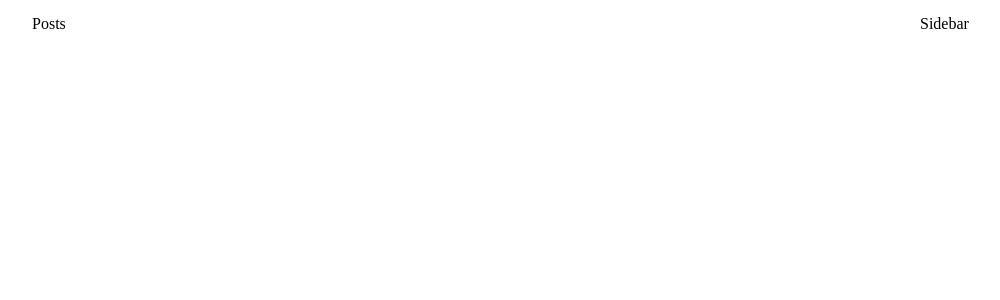
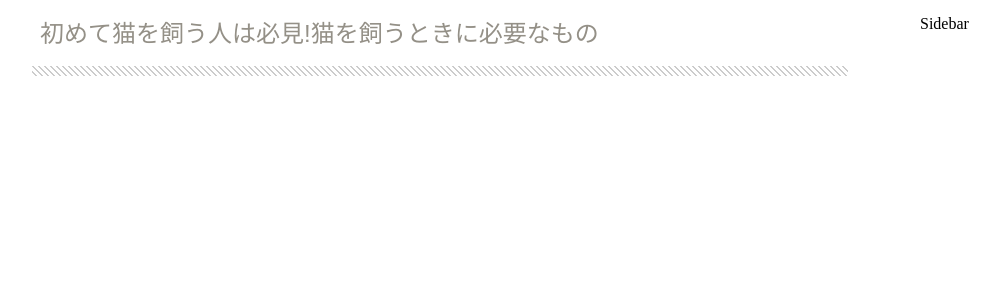
Before and after one commit to KotaSC/html-css-practice-next, a Next.js app in the folder chapter3/: page / in a window 1280 px wide. Shown: the top 300 px of the page, without its empty margins (8-1008 px from the left). Built offline with nearby package versions, Linux system fonts and the light colour scheme.

Commit message:
styling PostTitle component

```diff
--- /dev/null
+++ b/chapter3/components/Posts/PostTitle.tsx
@@ -0,0 +1,38 @@
+import styled from "styled-components";
+
+const S_Post = styled.div`
+  padding-bottom: 10px;
+  background-image: linear-gradient(
+    45deg,
+    #fff 30%,
+    #ccc 30%,
+    #ccc 50%,
+    #fff 50%,
+    #fff 80%,
+    #ccc 80%,
+    #ccc 100%
+  );
+  background-size: 6px 6px;
+  margin-bottom: 1.5rem;
+`;
+
+const S_PostTitle = styled.h2`
+  background: #fff;
+  padding: 0 0.5rem 0.875rem;
+  font-size: 1.5rem;
+  font-family: "M PLUS Rounded 1c", sans-serif;
+  font-weight: 500;
+  line-height: 1.5;
+  color: #949087;
+  text-decoration: none;
+`;
+
+const PostTitle = (props: { title: string }) => {
+  return (
+    <S_Post>
+      <S_PostTitle>{props.title}</S_PostTitle>
+    </S_Post>
+  );
+};
+
+export default PostTitle;
--- a/chapter3/components/Posts/Posts.tsx
+++ b/chapter3/components/Posts/Posts.tsx
@@ -1,4 +1,5 @@
 import styled from "styled-components";
+import PostTitle from "./PostTitle";
 
 const S_Container = styled.main`
   @media screen and (min-width: 600px) {
@@ -8,7 +9,11 @@
 `;
 
 const Posts = () => {
-  return <S_Container>Posts</S_Container>;
+  return (
+    <S_Container>
+      <PostTitle title="初めて猫を飼う人は必見!猫を飼うときに必要なもの" />
+    </S_Container>
+  );
 };
 
 export default Posts;
```
